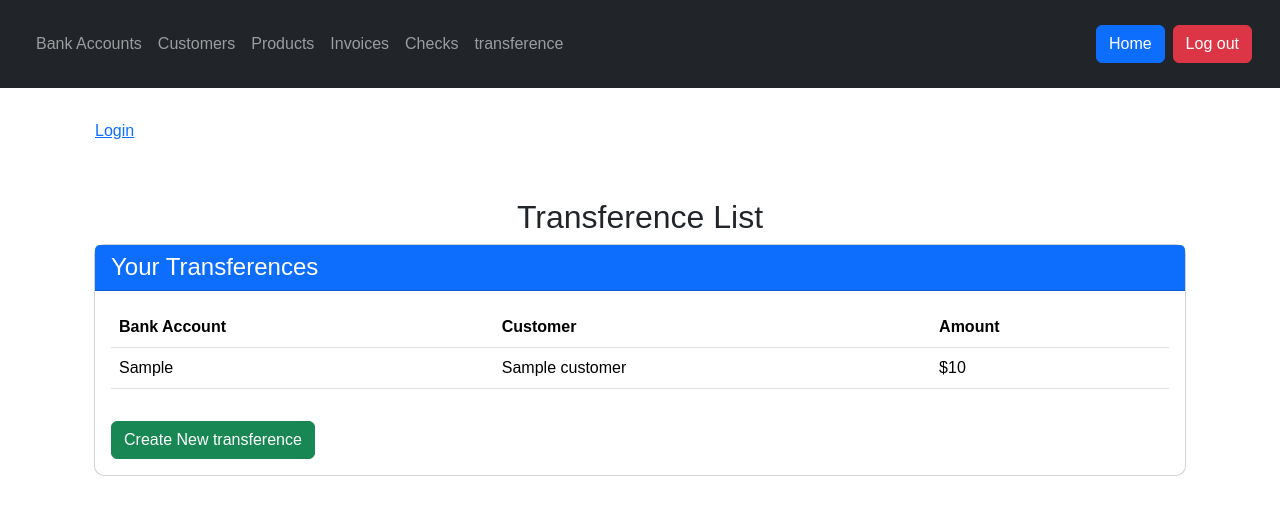
After one commit to ArsHia-cdMstr/Accounting_django, a Django app: template Accounting/app/templates/app/transference_list.html in a window 1280 px wide. The commit adds this page. Shown: the top 515 px of the page. Run offline with Django 3.2, Linux system fonts and the light colour scheme; the template is opened without the code that fills it: most values are stand-ins (such as "Sample title", 1, 10 or a date in 2020).

Commit message:
add Transference model and view and html ,css codes next write theire history

```diff
--- a/Accounting/app/admin.py
+++ b/Accounting/app/admin.py
@@ -1,12 +1,13 @@
 from django.contrib import admin
-from .models import Portfolio, Transaction, BankAccount, Customer, Product, Invoice, InvoiceItem, Check
+from .models import Portfolio, Transaction, BankAccount, Customer, Product, Invoice, InvoiceItem, Check, Transference
 
 # Register your models here.
 admin.site.register(Portfolio)
-admin.site.register(Transaction)
+# admin.site.register(Transaction)
 admin.site.register(BankAccount)
 admin.site.register(Customer)
 admin.site.register(Product)
 admin.site.register(Invoice)
 admin.site.register(InvoiceItem)
 admin.site.register(Check)
+admin.site.register(Transference)
--- a/Accounting/app/models.py
+++ b/Accounting/app/models.py
@@ -163,7 +163,7 @@ class Check(models.Model):
         return f"{self.bank_account} - {self.amount} - {self.date}"
 
 
-class transference(models.Model):
+class Transference(models.Model):
     user = models.ForeignKey(User, on_delete=models.CASCADE, null=True, blank=True)
     bank_account = models.ForeignKey(BankAccount, on_delete=models.CASCADE)
     customer = models.ForeignKey(Customer, on_delete=models.CASCADE)
--- a/Accounting/app/templates/app/base.html
+++ b/Accounting/app/templates/app/base.html
@@ -20,6 +20,7 @@
                     <li class="nav-item"><a class="nav-link" href="{% url 'product-list' %}">Products</a></li>
                     <li class="nav-item"><a class="nav-link" href="{% url 'invoice-list' %}">Invoices</a></li>
                     <li class="nav-item"><a class="nav-link" href="{% url 'check-list' %}">Checks</a></li>
+                    <li class="nav-item"><a class="nav-link" href="{% url 'transference-list' %}">transference</a></li>
                 </ul>
                 <div class="d-flex">
                     <button class="btn btn-primary me-2" onclick="window.location.href='/'">Home</button>
--- /dev/null
+++ b/Accounting/app/templates/app/transference_list.html
@@ -0,0 +1,38 @@
+{% extends 'app/base.html' %}
+{% load static %}
+
+{% block extra_css %}
+<link rel="stylesheet" href="{% static 'css/check_list.css' %}">
+{% endblock %}
+
+{% block content %}
+<div class="container mt-5">
+    <h2 class="text-center">Transference List</h2>
+    <div class="card">
+        <div class="card-header bg-primary text-white">
+            <h4 class="mb-0">Your Transferences</h4>
+        </div>
+        <div class="card-body">
+            <table class="table table-hover">
+                <thead>
+                    <tr>
+                        <th>Bank Account</th>
+                        <th>Customer</th>
+                        <th>Amount</th>
+                    </tr>
+                </thead>
+                <tbody>
+                    {% for transference in object_list %}
+                    <tr>
+                        <td>{{ transference.bank_account }}</td>
+                        <td>{{ transference.customer }}</td>
+                        <td>${{ transference.amount }}</td>
+                    </tr>
+                    {% endfor %}
+                </tbody>
+            </table>
+            <a href="{% url 'transference-create' %}" class="btn btn-success mt-3">Create New transference</a>
+        </div>
+    </div>
+</div>
+{% endblock %}
--- a/Accounting/app/urls.py
+++ b/Accounting/app/urls.py
@@ -7,6 +7,7 @@ from .views import (
     ProductListView, ProductCreateView,
     InvoiceListView, InvoiceCreateView, InvoiceDetailView, InvoiceItemCreateView,InvoiceSubmitView,
     CheckListView, CheckCreateView,
+    TransferenceCreateView, TransferenceListView,
     UserSignup, UserLogin
 )
 from .views import UserSignup, UserLogin, PortfolioList, PortfolioCreate, PortfolioDelete
@@ -36,4 +37,6 @@ urlpatterns = [
     path('invoices/items/create/<int:pk>/', InvoiceItemCreateView.as_view(), name='invoiceitem-create'),
     path('checks/', CheckListView.as_view(), name='check-list'),
     path('checks/create/', CheckCreateView.as_view(), name='check-create'),
+    path('transference/', TransferenceListView.as_view(), name='transference-list'),
+    path('transference/create/', TransferenceCreateView.as_view(), name='transference-create'),
 ]
```
Also changed, not shown: Accounting/app/templates/app/transference_form.html (added, +56 -0 lines), Accounting/app/views.py (+30 -1 lines), Accounting/app/migrations/0012_transference.py (added), Accounting/db.sqlite3.
